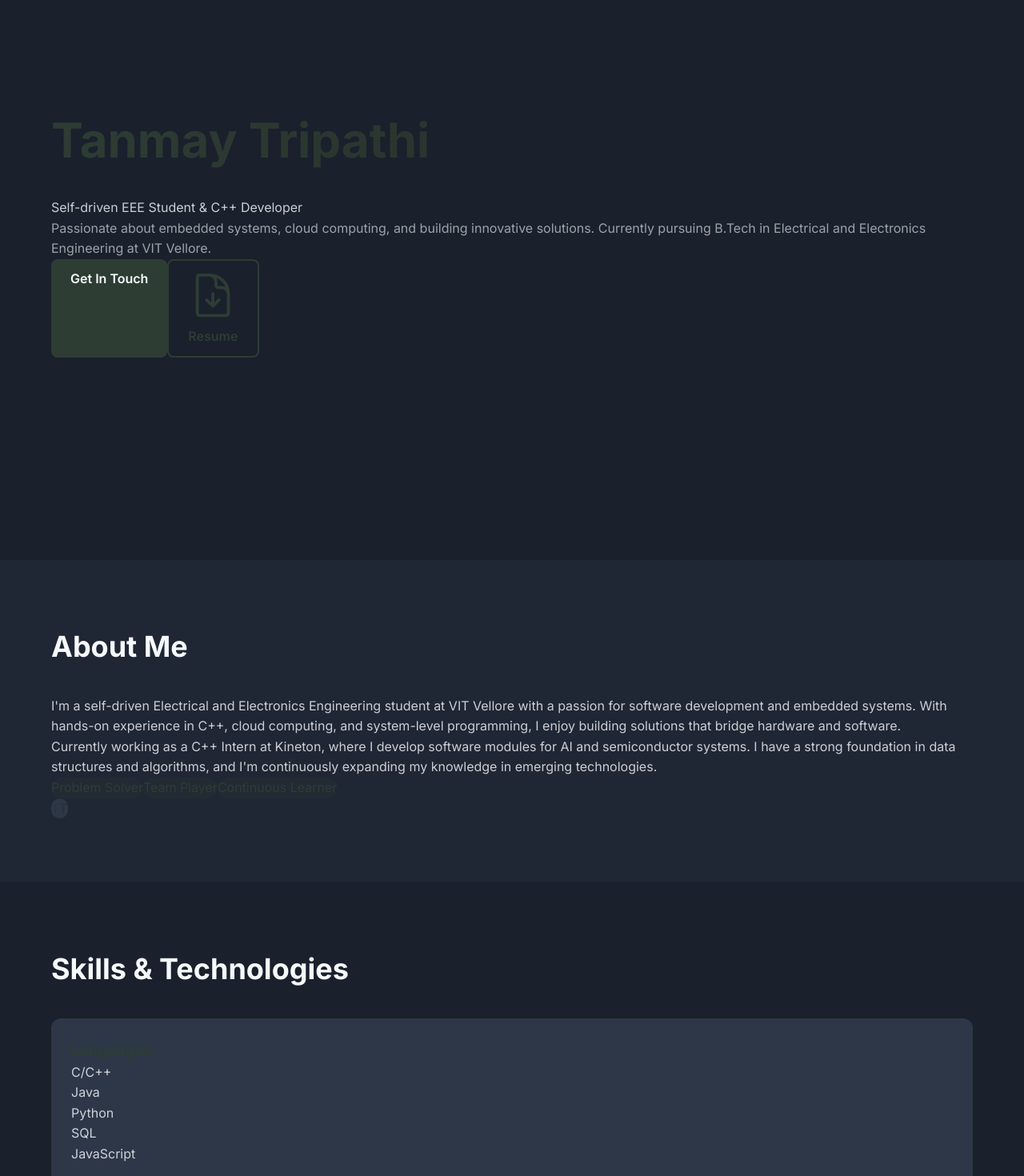
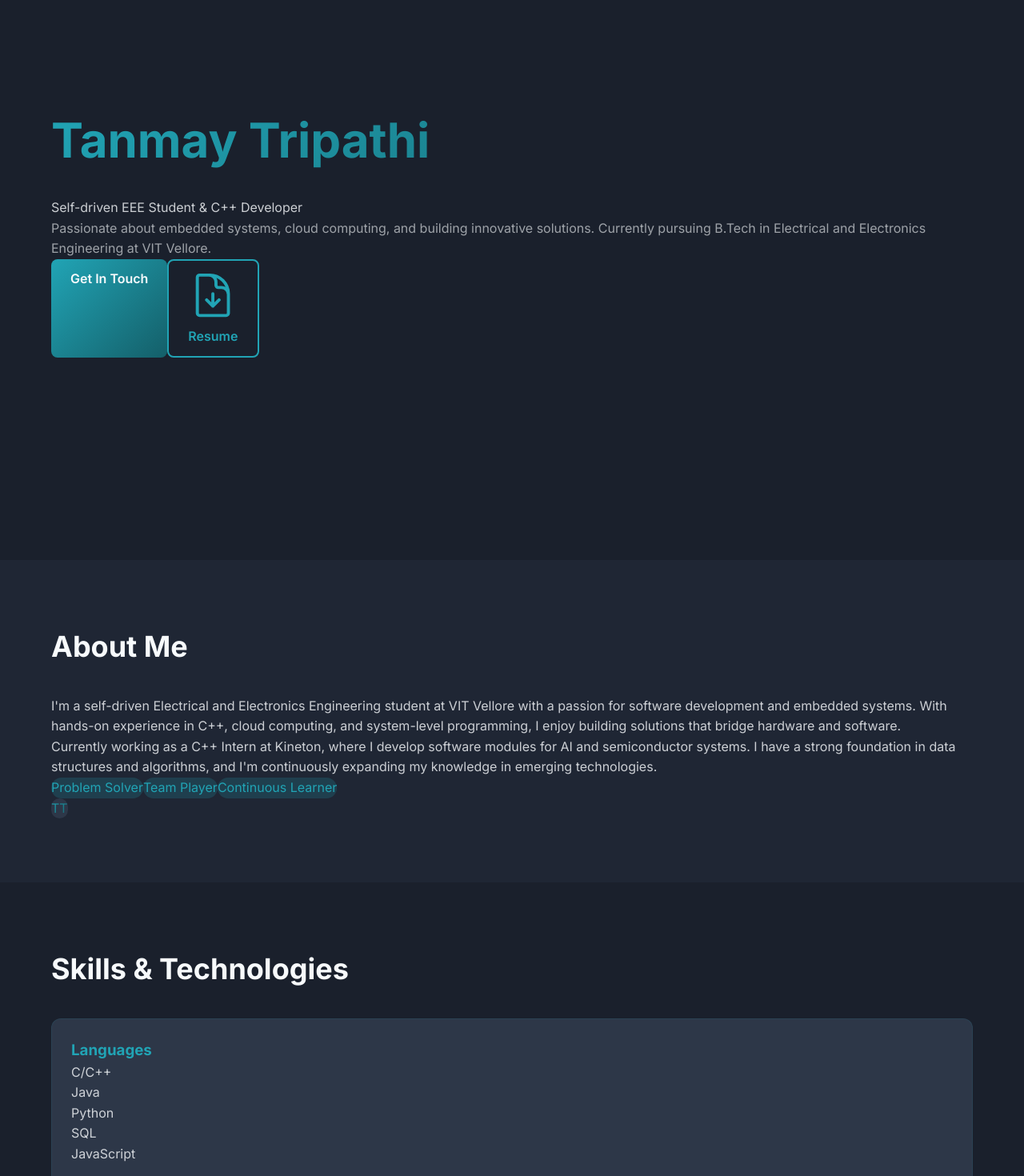
Before and after one commit to rhyode/portfolio, a Next.js app: page / in a window 1280 px wide. Shown: the part 100-1570 px from the top of the page at 80% size. Built offline with nearby package versions, Linux system fonts and the light colour scheme.

Commit message:
Update accent colors to beautiful teal gradient (#21a4b5 to #145f69)

```diff
--- a/src/app/globals.css
+++ b/src/app/globals.css
@@ -43,18 +43,18 @@
     }
 
     ::-webkit-scrollbar-thumb:hover {
-        background: #2d3d34;
+        background: #21a4b5;
     }
 
     /* Selection styling */
     ::selection {
-        background: #2d3d34;
+        background: #21a4b5;
         color: #1a202c;
     }
 
     /* Focus styles for accessibility */
     *:focus {
-        outline: 2px solid #2d3d34;
+        outline: 2px solid #21a4b5;
         outline-offset: 2px;
     }
 }
@@ -66,7 +66,7 @@
         border-radius: 0.5rem;
         transition: all 0.3s ease;
         transform: scale(1);
-        background-color: #2d3d34;
+        background: linear-gradient(135deg, #21a4b5, #145f69);
         color: #f7fafc;
         border: none;
         cursor: pointer;
@@ -75,7 +75,7 @@
     }
 
     .btn-primary:hover {
-        background-color: #242a26;
+        background: linear-gradient(135deg, #145f69, #0f4a52);
         transform: scale(1.05);
     }
 
@@ -84,8 +84,8 @@
         padding: 0.75rem 1.5rem;
         border-radius: 0.5rem;
         transition: all 0.3s ease;
-        border: 2px solid #2d3d34;
-        color: #2d3d34;
+        border: 2px solid #21a4b5;
+        color: #21a4b5;
         background-color: transparent;
         cursor: pointer;
         text-decoration: none;
@@ -93,7 +93,7 @@
     }
 
     .btn-secondary:hover {
-        background-color: #2d3d34;
+        background-color: #21a4b5;
         color: #f7fafc;
     }
 
@@ -116,7 +116,7 @@
         font-size: 2.25rem;
         font-weight: 700;
         margin-bottom: 1.5rem;
-        background: linear-gradient(135deg, #2d3d34, #242a26);
+        background: linear-gradient(135deg, #21a4b5, #145f69);
         -webkit-background-clip: text;
         -webkit-text-fill-color: transparent;
         background-clip: text;
@@ -146,11 +146,11 @@
         padding: 1.5rem;
         transition: all 0.3s ease;
         background-color: #2d3748;
-        border: 1px solid rgba(45, 61, 52, 0.1);
+        border: 1px solid rgba(33, 164, 181, 0.1);
     }
 
     .card:hover {
-        box-shadow: 0 10px 30px rgba(45, 61, 52, 0.2);
+        box-shadow: 0 10px 30px rgba(33, 164, 181, 0.2);
     }
 
     .nav-link {
@@ -161,11 +161,11 @@
     }
 
     .nav-link:hover {
-        color: #2d3d34;
+        color: #21a4b5;
     }
 
     .text-gradient {
-        background: linear-gradient(135deg, #2d3d34, #242a26);
+        background: linear-gradient(135deg, #21a4b5, #145f69);
         -webkit-background-clip: text;
         -webkit-text-fill-color: transparent;
         background-clip: text;
@@ -174,11 +174,11 @@
     .glass {
         backdrop-filter: blur(10px);
         background: rgba(45, 55, 72, 0.3);
-        border: 1px solid rgba(45, 61, 52, 0.1);
+        border: 1px solid rgba(33, 164, 181, 0.1);
     }
 
     .glow-effect {
-        box-shadow: 0 0 20px rgba(45, 61, 52, 0.3);
+        box-shadow: 0 0 20px rgba(33, 164, 181, 0.3);
     }
 }
 
@@ -200,15 +200,15 @@
     }
 
     .bg-accent {
-        background-color: #2d3d34;
+        background-color: #21a4b5;
     }
 
     .bg-accent-hover {
-        background-color: #242a26;
+        background-color: #145f69;
     }
 
     .bg-dark-accent\/20 {
-        background-color: rgba(45, 61, 52, 0.2);
+        background-color: rgba(33, 164, 181, 0.2);
     }
 
     .text-dark-text {
@@ -228,11 +228,11 @@
     }
 
     .text-accent {
-        color: #2d3d34;
+        color: #21a4b5;
     }
 
     .text-accent-hover {
-        color: #242a26;
+        color: #145f69;
     }
 
     .border-dark-surface {
@@ -240,7 +240,7 @@
     }
 
     .border-accent {
-        border-color: #2d3d34;
+        border-color: #21a4b5;
     }
 
     .animate-fade-in {
@@ -287,12 +287,12 @@
 
 @keyframes glow {
     from {
-        box-shadow: 0 0 5px #2d3d34;
+        box-shadow: 0 0 5px #21a4b5;
     }
     to {
         box-shadow:
-            0 0 20px #2d3d34,
-            0 0 30px #2d3d34;
+            0 0 20px #21a4b5,
+            0 0 30px #21a4b5;
     }
 }
 
@@ -309,10 +309,10 @@
 @keyframes pulse-glow {
     0%,
     100% {
-        box-shadow: 0 0 5px rgba(45, 61, 52, 0.5);
+        box-shadow: 0 0 5px rgba(33, 164, 181, 0.5);
     }
     50% {
-        box-shadow: 0 0 20px rgba(45, 61, 52, 0.8);
+        box-shadow: 0 0 20px rgba(33, 164, 181, 0.8);
     }
 }
 
--- a/src/components/MobileNav.tsx
+++ b/src/components/MobileNav.tsx
@@ -80,7 +80,7 @@ const MobileNav = () => {
             href="mailto:tanmaytrip59@gmail.com"
             onClick={closeMenu}
             className="block w-full text-center font-semibold py-3 px-6 rounded-lg transition-all duration-300"
-            style={{ backgroundColor: "#2d3d34", color: "#f7fafc" }}
+            style={{ backgroundColor: "#21a4b5", color: "#f7fafc" }}
           >
             Get In Touch
           </a>
--- a/tailwind.config.js
+++ b/tailwind.config.js
@@ -12,7 +12,7 @@ module.exports = {
         "dark-bg": "#1A202C",
         "dark-surface": "#2D3748",
         "dark-text": "#F7FAFC",
-        "dark-accent": "#2d3d34",
+        "dark-accent": "#21a4b5",
 
         // Direct color definitions
         background: {
@@ -29,24 +29,24 @@ module.exports = {
           muted: "#6B7280",
         },
         accent: {
-          DEFAULT: "#2d3d34",
-          hover: "#242a26",
-          light: "#3e4f42",
+          DEFAULT: "#21a4b5",
+          hover: "#145f69",
+          light: "#4db8c7",
         },
       },
       backgroundColor: {
         "dark-bg": "#1A202C",
         "dark-surface": "#2D3748",
-        "dark-accent": "#2d3d34",
+        "dark-accent": "#21a4b5",
       },
       textColor: {
         "dark-text": "#F7FAFC",
-        "dark-accent": "#2d3d34",
-        "accent-hover": "#242a26",
+        "dark-accent": "#21a4b5",
+        "accent-hover": "#145f69",
       },
       borderColor: {
         "dark-surface": "#2D3748",
-        "dark-accent": "#2d3d34",
+        "dark-accent": "#21a4b5",
       },
       fontFamily: {
         sans: ["Inter", "system-ui", "sans-serif"],
@@ -68,16 +68,16 @@ module.exports = {
           "100%": { transform: "translateY(0)", opacity: "1" },
         },
         glow: {
-          "0%": { boxShadow: "0 0 5px #2d3d34" },
-          "100%": { boxShadow: "0 0 20px #2d3d34, 0 0 30px #2d3d34" },
+          "0%": { boxShadow: "0 0 5px #21a4b5" },
+          "100%": { boxShadow: "0 0 20px #21a4b5, 0 0 30px #21a4b5" },
         },
         float: {
           "0%, 100%": { transform: "translateY(0px)" },
           "50%": { transform: "translateY(-10px)" },
         },
         "pulse-glow": {
-          "0%, 100%": { boxShadow: "0 0 5px rgba(45, 61, 52, 0.5)" },
-          "50%": { boxShadow: "0 0 20px rgba(45, 61, 52, 0.8)" },
+          "0%, 100%": { boxShadow: "0 0 5px rgba(33, 164, 181, 0.5)" },
+          "50%": { boxShadow: "0 0 20px rgba(33, 164, 181, 0.8)" },
         },
       },
       backgroundImage: {
```
